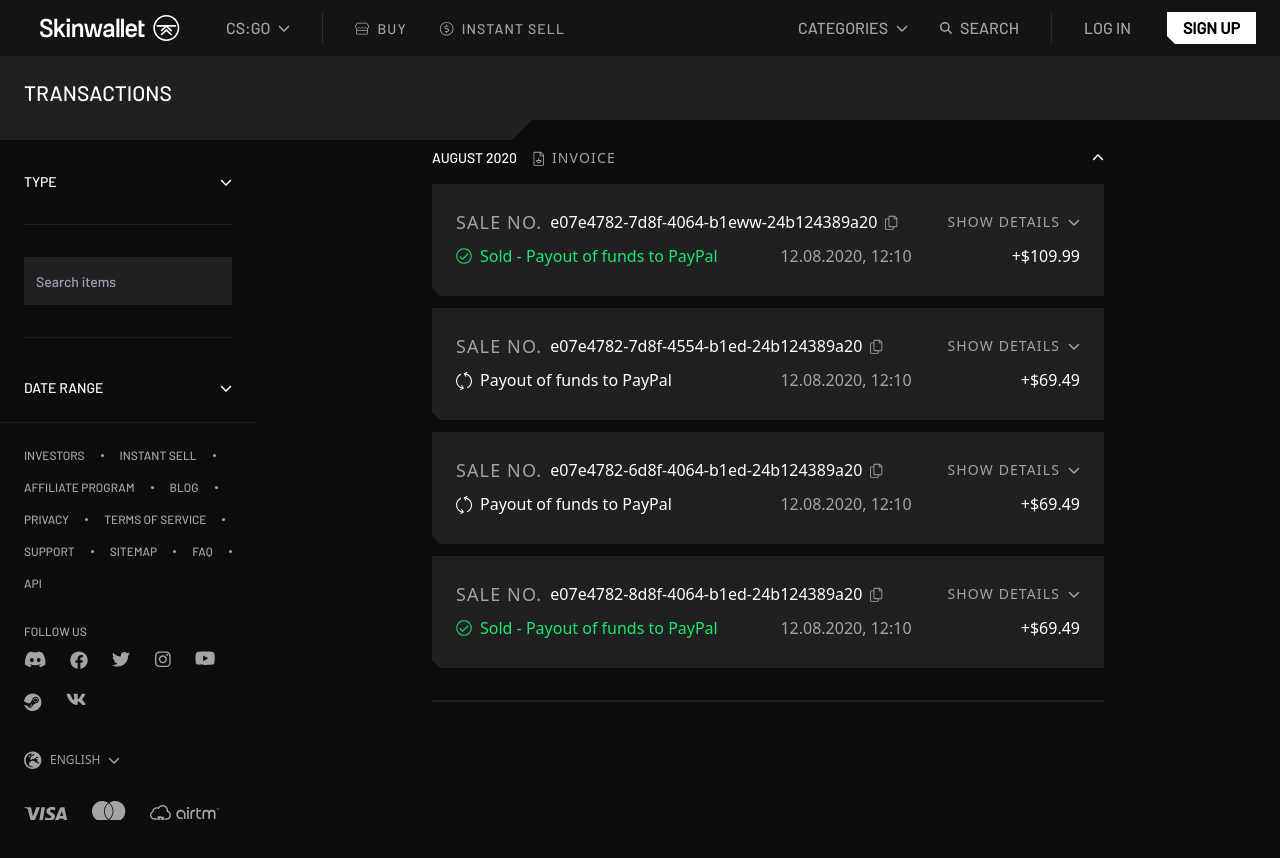
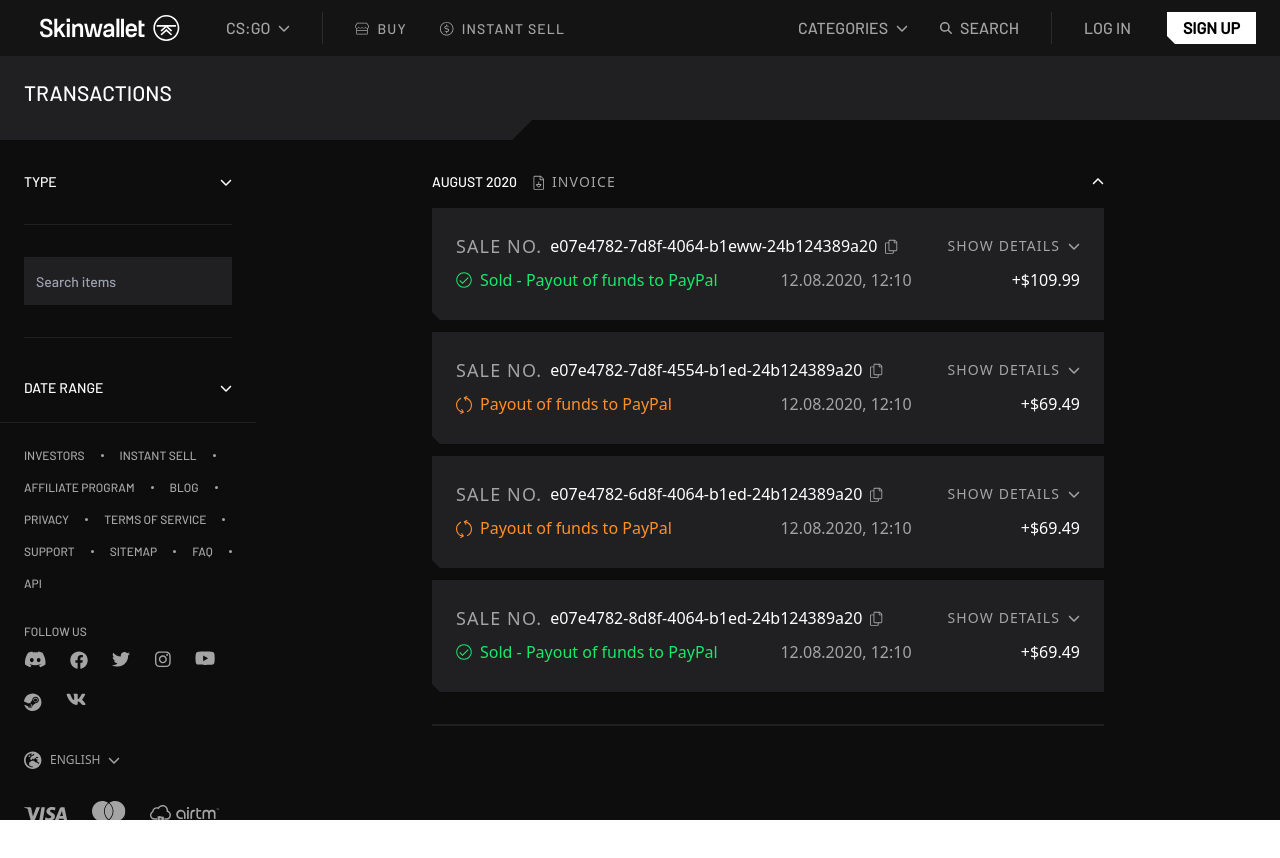
Before and after one commit to Ram3es/sw-front, a React (Vite) app: page /market/transactions in a window 1280 px wide. Both pictures are taken after a click on the button "AUGUST 2020". Shown: the top 858 px of the page. After the commit the page ends 820 px from the top, so only its background shows below. Built offline with nearby package versions, Linux system fonts and the light colour scheme.

Commit message:
add small changes

```diff
--- a/src/components/Content/TransactionCard.tsx
+++ b/src/components/Content/TransactionCard.tsx
@@ -43,11 +43,10 @@
                         <CopyIcon />
                     </div>
                 </div>
-                <div className="flex justify-end items-center gap-2 " >
+                <div className="flex justify-end items-center gap-2 cursor-pointer" onClick={toggle} >
                     <span className="text-sm tracking-[1.12px] text-graySecondary uppercase ">{isOpen ? 'hide details' : 'show details'}</span>
                     <div
                         className=' hover button'
-                        onClick={toggle}
                     >
                         <Chevron className={classNames('fill-graySecondary h-[12px] w-[12px]', isOpen ? 'rotate-180' : '')} />
                     </div>
@@ -58,7 +57,7 @@
                             <RoundedMark />
                             <p>Sold - Payout of funds to PayPal</p>
                           </div>
-                        : <div className='flex items-center gap-2 text-swOrange'>
+                        : <div className='flex items-center gap-2 text-[#FF8F27] text-swOrange'>
                             <ReloadIcon />
                             <p>Payout of funds to PayPal</p>
                           </div>
--- a/src/pages/Transactions/Transactions.tsx
+++ b/src/pages/Transactions/Transactions.tsx
@@ -30,7 +30,7 @@
         <div className={classNames('flex flex-col flex-grow max-w-[256px] max-h-screen sticky overflow-auto bottom-0', shouldHide ? "h-[calc(100vh-60px)] top-[60px]" : "h-[calc(100vh-120px)] top-[120px]")}>
           <TransactionsSidebar />
         </div>
-        <div className="h-[200vh] w-full flex flex-col">
+        <div className="w-full flex flex-col pt-6">
           <div className=" w-full max-w-[672px] mx-auto ">
             <Dropbox
               label="AUGUST 2020"
```
